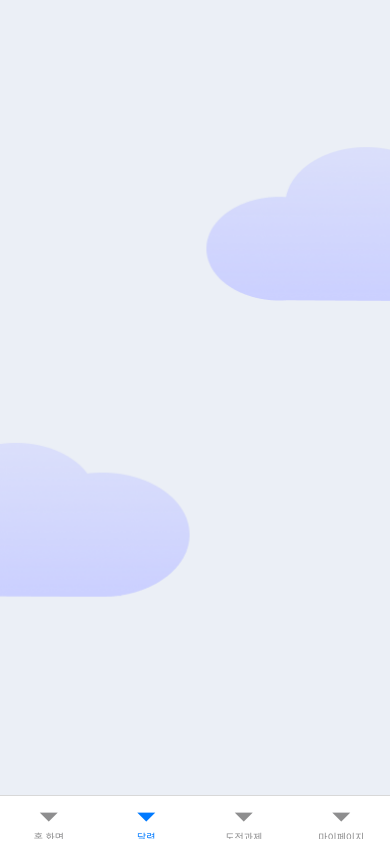
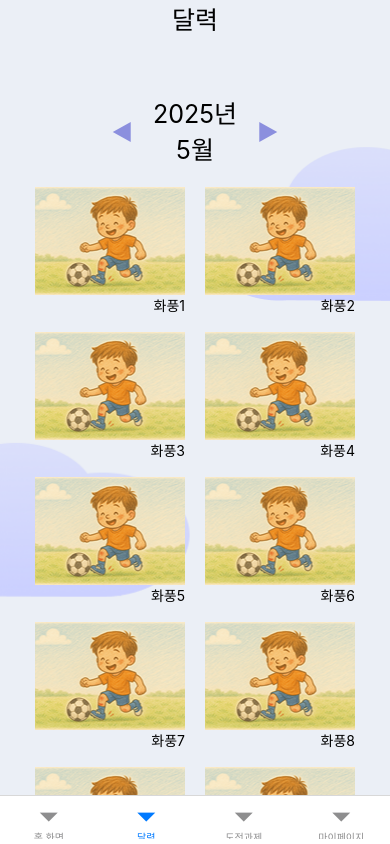
Before and after one commit to AI-Buddies/FrontEnd, a React Native app in the folder sketchtalk/: screen /CalendarStackNavigator in a window 390 px wide. Built offline with nearby package versions, Linux system fonts and the light colour scheme.

Commit message:
feat: add CalenderMainScreen

```diff
--- a/sketchtalk/src/screens/calendar/CalendarMainScreen.js
+++ b/sketchtalk/src/screens/calendar/CalendarMainScreen.js
@@ -1,30 +1,107 @@
 import React from 'react';
-import { ImageBackground, Dimensions } from 'react-native';
+import {
+  ImageBackground,
+  Dimensions,
+  Text,
+  View,
+  Pressable,
+  FlatList,
+  Image,
+} from 'react-native';
 import styled from 'styled-components/native';
 import colors from '../../constants/colors';
+import Entypo from 'react-native-vector-icons/Entypo';
 
-const { width, height } = Dimensions.get('window');
+const {width, height} = Dimensions.get('window');
+
+const dummyData = [
+  {style_name: '화풍1'},
+  {style_name: '화풍2'},
+  {style_name: '화풍3'},
+  {style_name: '화풍4'},
+  {style_name: '화풍5'},
+  {style_name: '화풍6'},
+  {style_name: '화풍7'},
+  {style_name: '화풍8'},
+  {style_name: '화풍9'},
+  {style_name: '화풍10'},
+];
 
 export default function CalenderMainScreen() {
   return (
     <Background
       source={require('../../assets/background/blue_bg.png')}
-      resizeMode="cover"
-    >
+      resizeMode="cover">
+      <Text
+        style={{
+          fontSize: 25,
+          flex: 1,
+          textAlignVertical: 'bottom',
+        }}>
+        달력
+      </Text>
+      <View
+        style={{
+          flex: 1,
+          flexDirection: 'row',
+
+          alignItems: 'center',
+          justifyContent: 'center',
+        }}>
+        <Pressable style={{flex: 1, alignItems: 'flex-end'}}>
+          <Entypo name="triangle-left" size={40} color={'#8B8FDE'} />
+        </Pressable>
+        <Text
+          style={{
+            fontSize: 25,
+            flex: 2,
+            textAlign: 'center',
+            textAlignVertical: 'top',
+            marginBottom: 5,
+          }}>
+          2025년 5월
+        </Text>
+        <Pressable style={{flex: 1, alignItems: 'flex-start'}}>
+          <Entypo name="triangle-right" size={40} color={'#8B8FDE'} />
+        </Pressable>
+      </View>
+      <View style={{flex: 7}}>
+        <FlatList
+          contentContainerStyle={{
+            alignItems: 'center',
+            justifyContent: 'center',
+          }}
+          keyExtractor={item => item.style_name}
+          fadingEdgeLength={100}
+          data={dummyData}
+          renderItem={({item}) => <MessageItem {...item} />}
+          numColumns={2}></FlatList>
+      </View>
     </Background>
   );
 }
 
+const MessageItem = item => (
+  <Pressable
+    style={{
+      width: 150,
+      height: 125,
+      textAlign: 'center',
+      margin: 10,
+    }}
+    onPress={item.onPress}>
+    <Image
+      style={{width: 150}}
+      source={require('../../assets/soccer_diary.png')}
+    />
+    <Text style={{alignSelf: 'flex-end'}}>{item.style_name}</Text>
+  </Pressable>
+);
 
 const Background = styled(ImageBackground)`
   flex: 1;
-  width: ${width}px;
-  height: ${height}px;
+  width: ${width};
+  height: ${height};
   justify-content: center;
   align-items: center;
 `;
-
-const Message = styled.Text`
-  font-size: 16px;
-  color: ${colors.primary};
-`;
--- a/sketchtalk/src/screens/diary/DiaryChooseArtstyleScreen.js
+++ b/sketchtalk/src/screens/diary/DiaryChooseArtstyleScreen.js
@@ -27,7 +27,7 @@ const dummyData = [
   {style_name: '화풍10'},
 ];
 
-export default function DiaryConfirmArtstyleScreen() {
+export default function DiaryChooseArtstyleScreen() {
   const navigation = useNavigation();
   function TempNavigate() {
     navigation.navigate('DiaryArtInProgressScreen');
```
